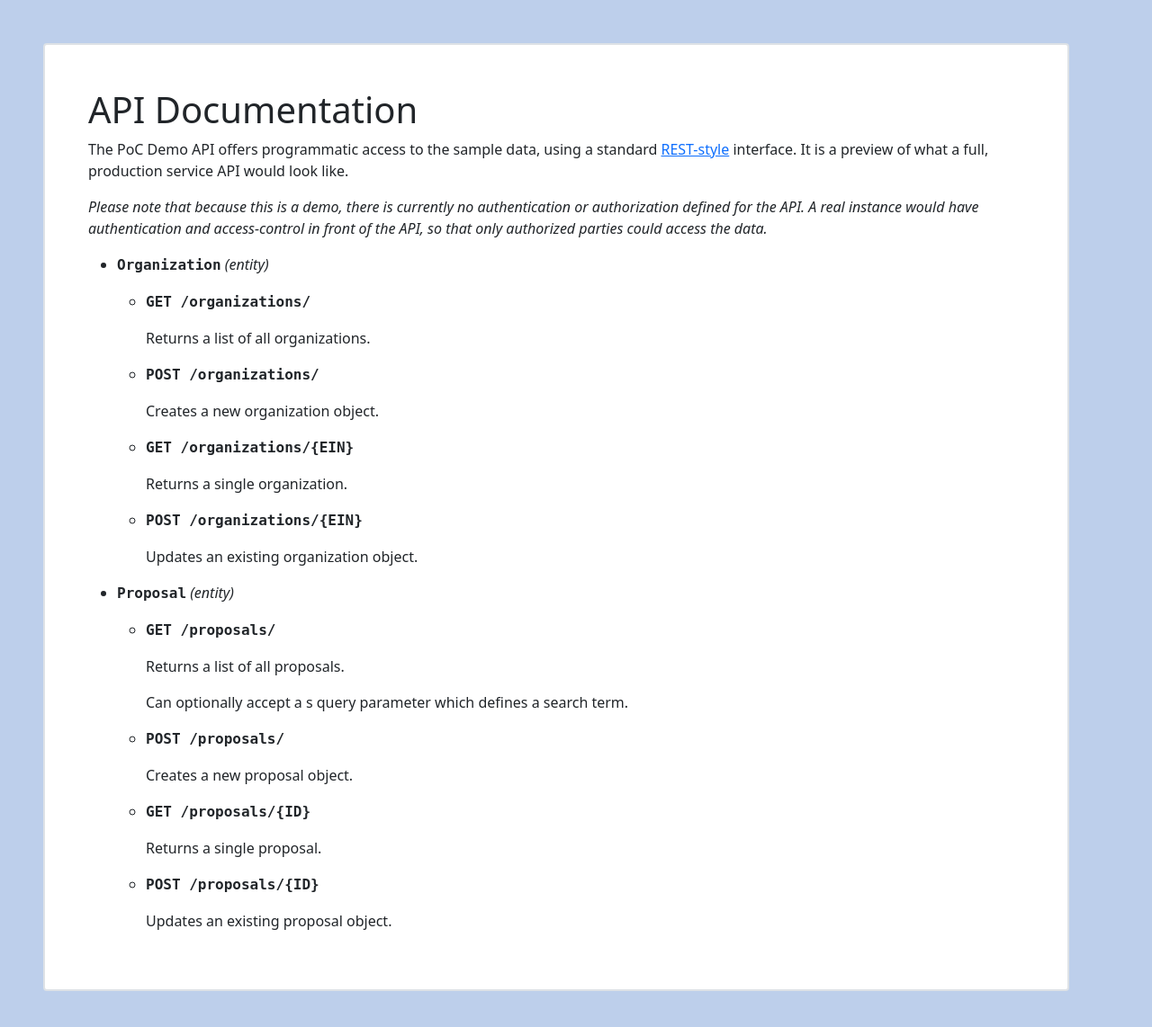
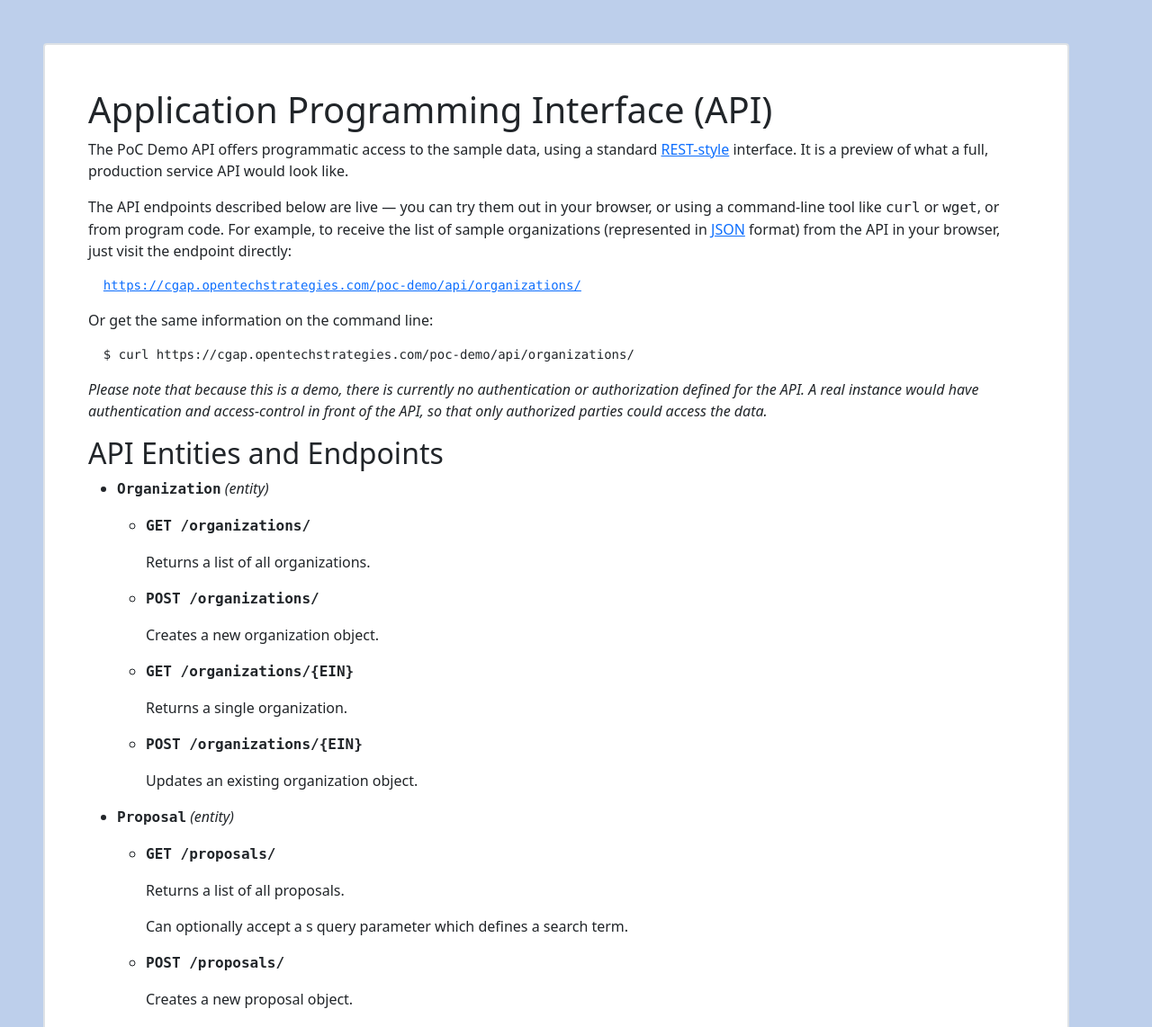
Before and after one commit to OpenTechStrategies/pdc-poc-demo, a Flask app: page /poc-demo/apidoc in a window 1280 px wide. Shown: the top 1142 px of the page at 90% size. Run offline with Flask 2, Linux system fonts and the light colour scheme; some libraries are stand-ins or nearby versions.

Commit message:
Add API examples; make some minor heading tweaks

```diff
--- a/cgap/templates/apidoc.html
+++ b/cgap/templates/apidoc.html
@@ -6,7 +6,7 @@
 {% block title %}API Documentation{% endblock %}
 
 {% block content %}
-<h1>API Documentation</h1>
+<h1>Application Programming Interface (API)</h1>
 
 <p>The PoC Demo API offers programmatic access to the sample data,
 using a standard <a
@@ -14,10 +14,30 @@ href="https://en.wikipedia.org/wiki/Representational_state_transfer"
 >REST-style</a> interface.  It is a preview of what a full, production
 service API would look like.</p>
 
+<p>The API endpoints described below are live&nbsp;&mdash;&nbsp;you
+can try them out in your browser, or using a command-line tool like
+<tt>curl</tt> or <tt>wget</tt>, or from program code.  For example, to
+receive the list of sample organizations (represented in <a
+href="https://en.wikipedia.org/wiki/JSON" >JSON</a> format) from the
+API in your browser, just visit the endpoint directly:</p>
+
+<pre>
+  <a href="https://cgap.opentechstrategies.com/poc-demo/api/organizations/"
+  >https://cgap.opentechstrategies.com/poc-demo/api/organizations/</a>
+</pre>
+
+<p>Or get the same information on the command line:</p>
+
+<pre>
+  $ curl https://cgap.opentechstrategies.com/poc-demo/api/organizations/
+</pre>
+
 <p><em>Please note that because this is a demo, there is currently no
 authentication or authorization defined for the API.  A real instance
 would have authentication and access-control in front of the API, so
 that only authorized parties could access the data.</em></p>
+
+<h2>API Entities and Endpoints</h2>
 
 <ul>
 
--- a/cgap/templates/apply.html
+++ b/cgap/templates/apply.html
@@ -8,7 +8,7 @@
 
 {% block content %}
 <div id="app">
-  <h1 class="text-primary">Apply here</h1>
+  <h1 class="text-primary">Apply Here</h1>
   <autofill-form></autofill-form>
 </div>
 <script type="text/javascript">
--- a/cgap/templates/landing.html
+++ b/cgap/templates/landing.html
@@ -6,7 +6,7 @@
 {% block title %}Welcome{% endblock %}
 
 {% block content %}
-<h1 class="text-primary">CGAP Proof-of-Concept Screens</h1>
+<h1 class="text-primary">CGAP Proof-of-Concept</h1>
 
 <p>This proof-of-concept shows severals screens demonstrating how
 properly access-controlled shared data can help grantseekers and
```
